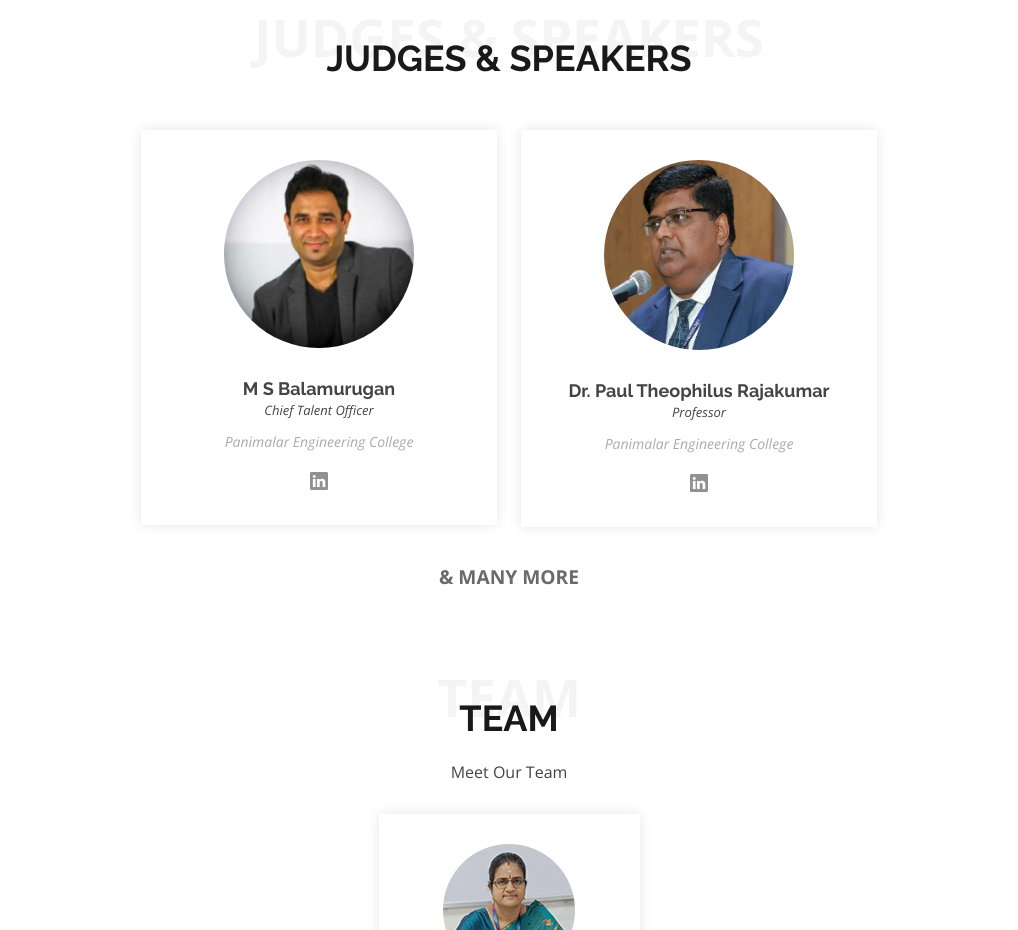
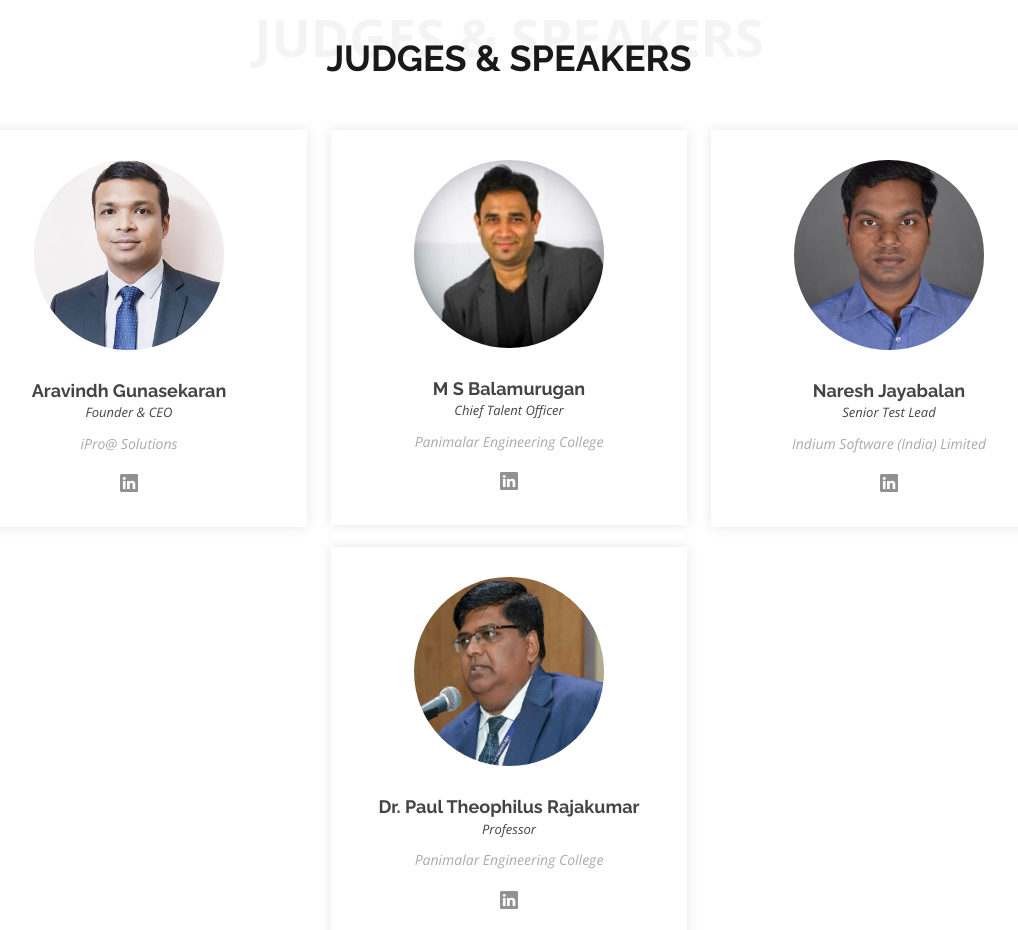
Before and after one commit to thecoding-society/pechacks_2024, a plain HTML site: page index.html in a window 1280 px wide. Shown: the part 10000-10930 px from the top of the page, without its empty margins (131-1149 px from the left). Drawn offline with nearby package versions, Linux system fonts and the light colour scheme.

Commit message:
added judges

```diff
--- a/index.html
+++ b/index.html
@@ -887,6 +887,25 @@
 						<p></p>
 					</div>
 					<div class="row justify-content-center">
+
+						<div
+							class="col-lg-4 col-md-4 align-items-stretch"
+							data-aos=""
+							data-aos-delay="200">
+							<div class="member">
+								<img class="imgg" src="img/judges/5.jpg" alt="profilepic" />
+								<h4>Aravindh Gunasekaran</h4>
+								<span>Founder & CEO</span>
+								<p>iPro@ Solutions</p>
+								<div class="social">
+									<a
+										href="https://www.linkedin.com/in/aravindh-gunasekaran-9a3b6315/"
+										><i class="bi bi-linkedin"></i
+									></a>
+								</div>
+							</div>
+						</div>
+
 						<div
 							class="col-lg-4 col-md-4 align-items-stretch"
 							data-aos=""
@@ -903,6 +922,25 @@
 								</div>
 							</div>
 						</div>
+
+						<div
+							class="col-lg-4 col-md-4 align-items-stretch"
+							data-aos=""
+							data-aos-delay="200">
+							<div class="member">
+								<img class="imgg" src="img/judges/4.jpg" alt="profilepic" />
+								<h4>Naresh Jayabalan</h4>
+								<span>Senior Test Lead </span>
+								<p>Indium Software (India) Limited</p>
+								<div class="social">
+									<a
+										href="https://www.linkedin.com/in/naresh-jayabalan-50b8ab45/"
+										><i class="bi bi-linkedin"></i
+									></a>
+								</div>
+							</div>
+						</div>
+
 
 						<div
 							class="col-lg-4 col-md-4 align-items-stretch"
```
Also changed, not shown: img/judges/4.jpg (added), img/judges/5.jpg (added).
